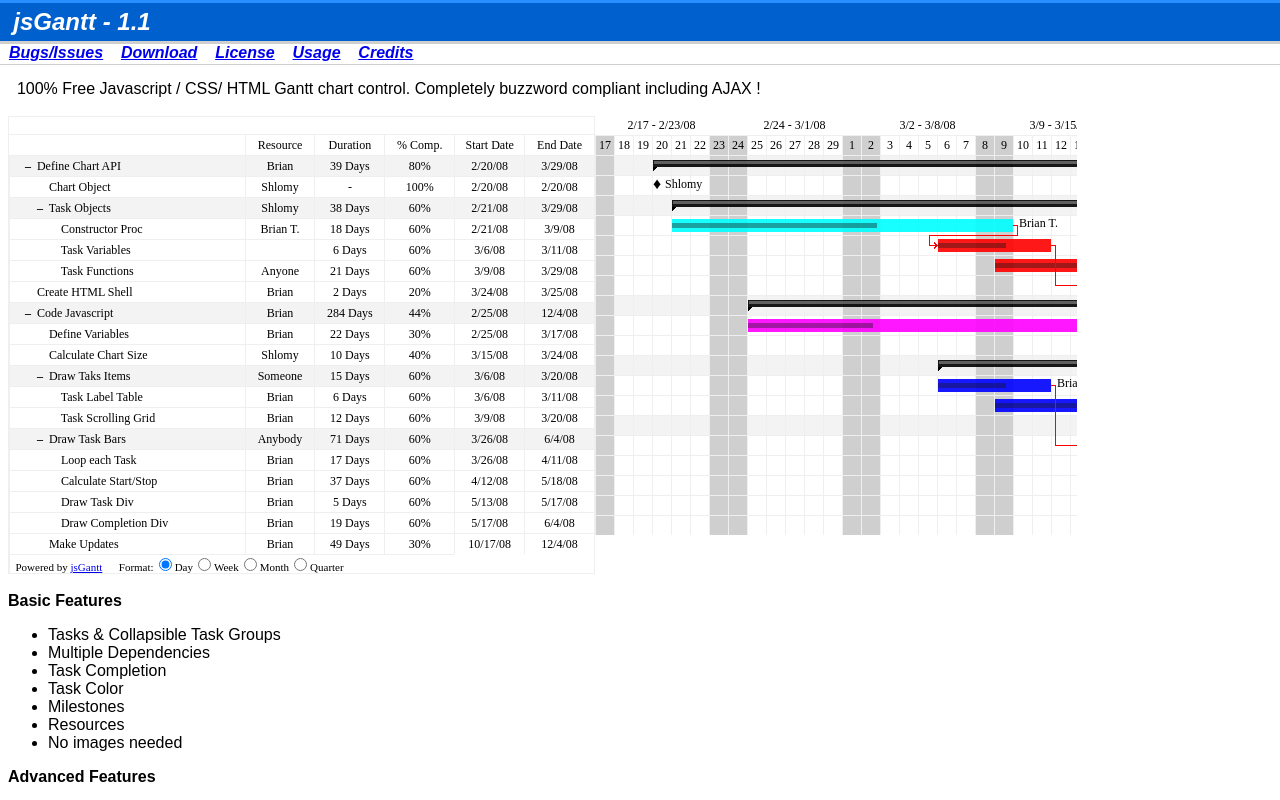
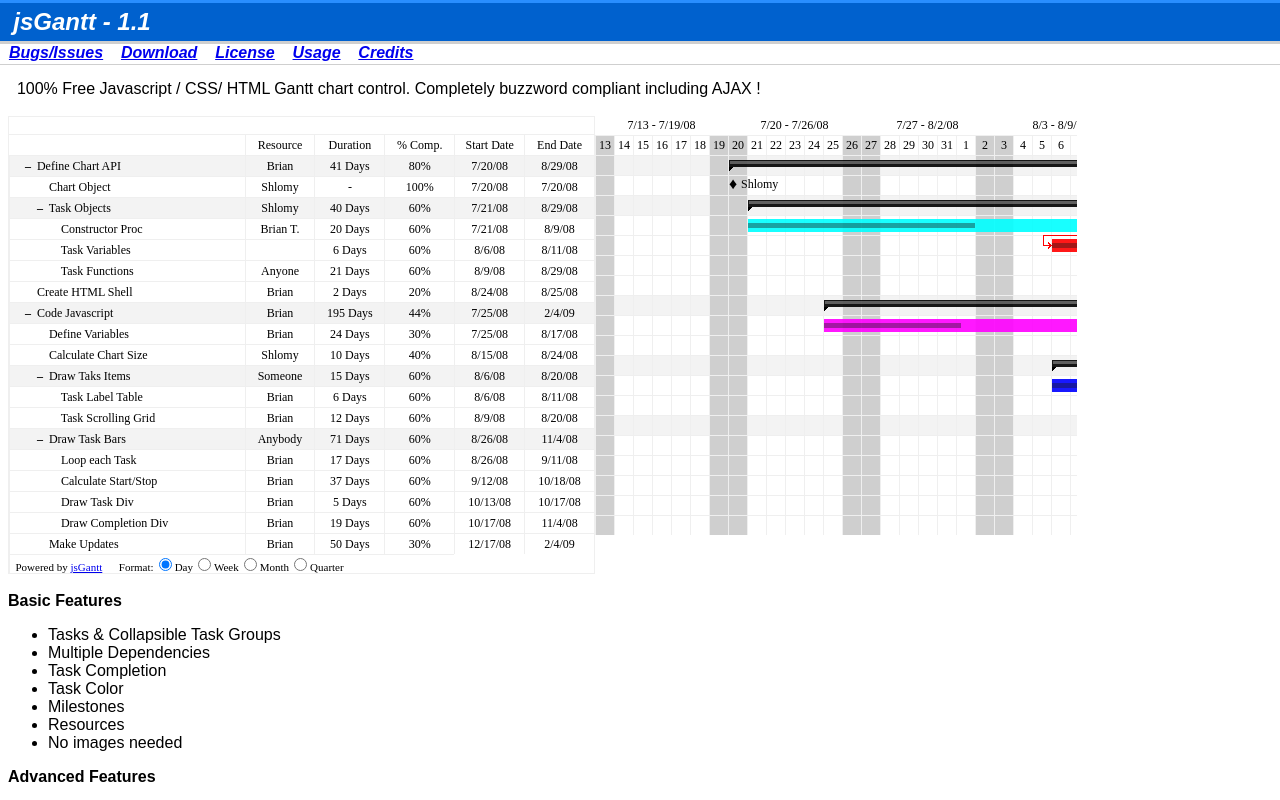
Before and after one commit to google-code-export/jsgantt, a plain HTML site: page index.htm in a window 1280 px wide. Shown: the top 800 px of the page. Drawn offline with Linux system fonts and the light colour scheme.

Commit message:
Changed date range on sample gantt

```diff
--- a/index.htm
+++ b/index.htm
@@ -107,24 +107,24 @@
 	// You can also use the XML file parser JSGantt.parseXML('project.xml',g)
 
     g.AddTaskItem(new JSGantt.TaskItem(1,   'Define Chart API',     '',          '',          'ff0000', 'http://help.com', 0, 'Brian',     0, 1, 0, 1));
-    g.AddTaskItem(new JSGantt.TaskItem(11,  'Chart Object',         '2/20/2008', '2/20/2008', 'ff00ff', 'http://www.yahoo.com', 1, 'Shlomy',  100, 0, 1, 1));
+    g.AddTaskItem(new JSGantt.TaskItem(11,  'Chart Object',         '7/20/2008', '7/20/2008', 'ff00ff', 'http://www.yahoo.com', 1, 'Shlomy',  100, 0, 1, 1));
     g.AddTaskItem(new JSGantt.TaskItem(12,  'Task Objects',         '',          '',          '00ff00', '', 0, 'Shlomy',   40, 1, 1, 1));
-    g.AddTaskItem(new JSGantt.TaskItem(121, 'Constructor Proc',     '2/21/2008', '3/9/2008',  '00ffff', 'http://www.yahoo.com', 0, 'Brian T.', 60, 0, 12, 1));
-    g.AddTaskItem(new JSGantt.TaskItem(122, 'Task Variables',       '3/6/2008',  '3/11/2008', 'ff0000', 'http://help.com', 0, '',         60, 0, 12, 1,121));
-    g.AddTaskItem(new JSGantt.TaskItem(123, 'Task Functions',       '3/9/2008',  '3/29/2008', 'ff0000', 'http://help.com', 0, 'Anyone',   60, 0, 12, 1, 0, 'This is another caption'));
-    g.AddTaskItem(new JSGantt.TaskItem(2,   'Create HTML Shell',    '3/24/2008', '3/25/2008', 'ffff00', 'http://help.com', 0, 'Brian',    20, 0, 0, 1,122));
+    g.AddTaskItem(new JSGantt.TaskItem(121, 'Constructor Proc',     '7/21/2008', '8/9/2008',  '00ffff', 'http://www.yahoo.com', 0, 'Brian T.', 60, 0, 12, 1));
+    g.AddTaskItem(new JSGantt.TaskItem(122, 'Task Variables',       '8/6/2008',  '8/11/2008', 'ff0000', 'http://help.com', 0, '',         60, 0, 12, 1,121));
+    g.AddTaskItem(new JSGantt.TaskItem(123, 'Task Functions',       '8/9/2008',  '8/29/2008', 'ff0000', 'http://help.com', 0, 'Anyone',   60, 0, 12, 1, 0, 'This is another caption'));
+    g.AddTaskItem(new JSGantt.TaskItem(2,   'Create HTML Shell',    '8/24/2008', '8/25/2008', 'ffff00', 'http://help.com', 0, 'Brian',    20, 0, 0, 1,122));
     g.AddTaskItem(new JSGantt.TaskItem(3,   'Code Javascript',      '',          '',          'ff0000', 'http://help.com', 0, 'Brian',     0, 1, 0, 1 ));
-    g.AddTaskItem(new JSGantt.TaskItem(31,  'Define Variables',     '2/25/2008', '3/17/2008', 'ff00ff', 'http://help.com', 0, 'Brian',    30, 0, 3, 1, '','Caption 1'));
-    g.AddTaskItem(new JSGantt.TaskItem(32,  'Calculate Chart Size', '3/15/2008', '3/24/2008', '00ff00', 'http://help.com', 0, 'Shlomy',   40, 0, 3, 1));
+    g.AddTaskItem(new JSGantt.TaskItem(31,  'Define Variables',     '7/25/2008', '8/17/2008', 'ff00ff', 'http://help.com', 0, 'Brian',    30, 0, 3, 1, '','Caption 1'));
+    g.AddTaskItem(new JSGantt.TaskItem(32,  'Calculate Chart Size', '8/15/2008', '8/24/2008', '00ff00', 'http://help.com', 0, 'Shlomy',   40, 0, 3, 1));
     g.AddTaskItem(new JSGantt.TaskItem(33,  'Draw Taks Items',      '',          '',          '00ff00', 'http://help.com', 0, 'Someone',  40, 1, 3, 1));
-    g.AddTaskItem(new JSGantt.TaskItem(332, 'Task Label Table',     '3/6/2008',  '3/11/2008', '0000ff', 'http://help.com', 0, 'Brian',    60, 0, 33, 1));
-    g.AddTaskItem(new JSGantt.TaskItem(333, 'Task Scrolling Grid',  '3/9/2008',  '3/20/2008', '0000ff', 'http://help.com', 0, 'Brian',    60, 0, 33, 1));
+    g.AddTaskItem(new JSGantt.TaskItem(332, 'Task Label Table',     '8/6/2008',  '8/11/2008', '0000ff', 'http://help.com', 0, 'Brian',    60, 0, 33, 1));
+    g.AddTaskItem(new JSGantt.TaskItem(333, 'Task Scrolling Grid',  '8/9/2008',  '8/20/2008', '0000ff', 'http://help.com', 0, 'Brian',    60, 0, 33, 1));
     g.AddTaskItem(new JSGantt.TaskItem(34,  'Draw Task Bars',       '',          '',          '990000', 'http://help.com', 0, 'Anybody',  60, 1, 3, 1));
-    g.AddTaskItem(new JSGantt.TaskItem(341, 'Loop each Task',       '3/26/2008', '4/11/2008', 'ff0000', 'http://help.com', 0, 'Brian',    60, 0, 34, 1, "332,333"));
-    g.AddTaskItem(new JSGantt.TaskItem(342, 'Calculate Start/Stop', '4/12/2008', '5/18/2008', 'ff6666', 'http://help.com', 0, 'Brian',    60, 0, 34, 1));
-    g.AddTaskItem(new JSGantt.TaskItem(343, 'Draw Task Div',        '5/13/2008', '5/17/2008', 'ff0000', 'http://help.com', 0, 'Brian',    60, 0, 34, 1));
-    g.AddTaskItem(new JSGantt.TaskItem(344, 'Draw Completion Div',  '5/17/2008', '6/04/2008', 'ff0000', 'http://help.com', 0, 'Brian',    60, 0, 34, 1));
-    g.AddTaskItem(new JSGantt.TaskItem(35,  'Make Updates',         '10/17/2008','12/04/2008','f600f6', 'http://help.com', 0, 'Brian',    30, 0, 3,  1));
+    g.AddTaskItem(new JSGantt.TaskItem(341, 'Loop each Task',       '8/26/2008', '9/11/2008', 'ff0000', 'http://help.com', 0, 'Brian',    60, 0, 34, 1, "332,333"));
+    g.AddTaskItem(new JSGantt.TaskItem(342, 'Calculate Start/Stop', '9/12/2008', '10/18/2008', 'ff6666', 'http://help.com', 0, 'Brian',    60, 0, 34, 1));
+    g.AddTaskItem(new JSGantt.TaskItem(343, 'Draw Task Div',        '10/13/2008', '10/17/2008', 'ff0000', 'http://help.com', 0, 'Brian',    60, 0, 34, 1));
+    g.AddTaskItem(new JSGantt.TaskItem(344, 'Draw Completion Div',  '10/17/2008', '11/04/2008', 'ff0000', 'http://help.com', 0, 'Brian',    60, 0, 34, 1));
+    g.AddTaskItem(new JSGantt.TaskItem(35,  'Make Updates',         '12/17/2008','2/04/2009','f600f6', 'http://help.com', 0, 'Brian',    30, 0, 3,  1));
 
 
 
```
